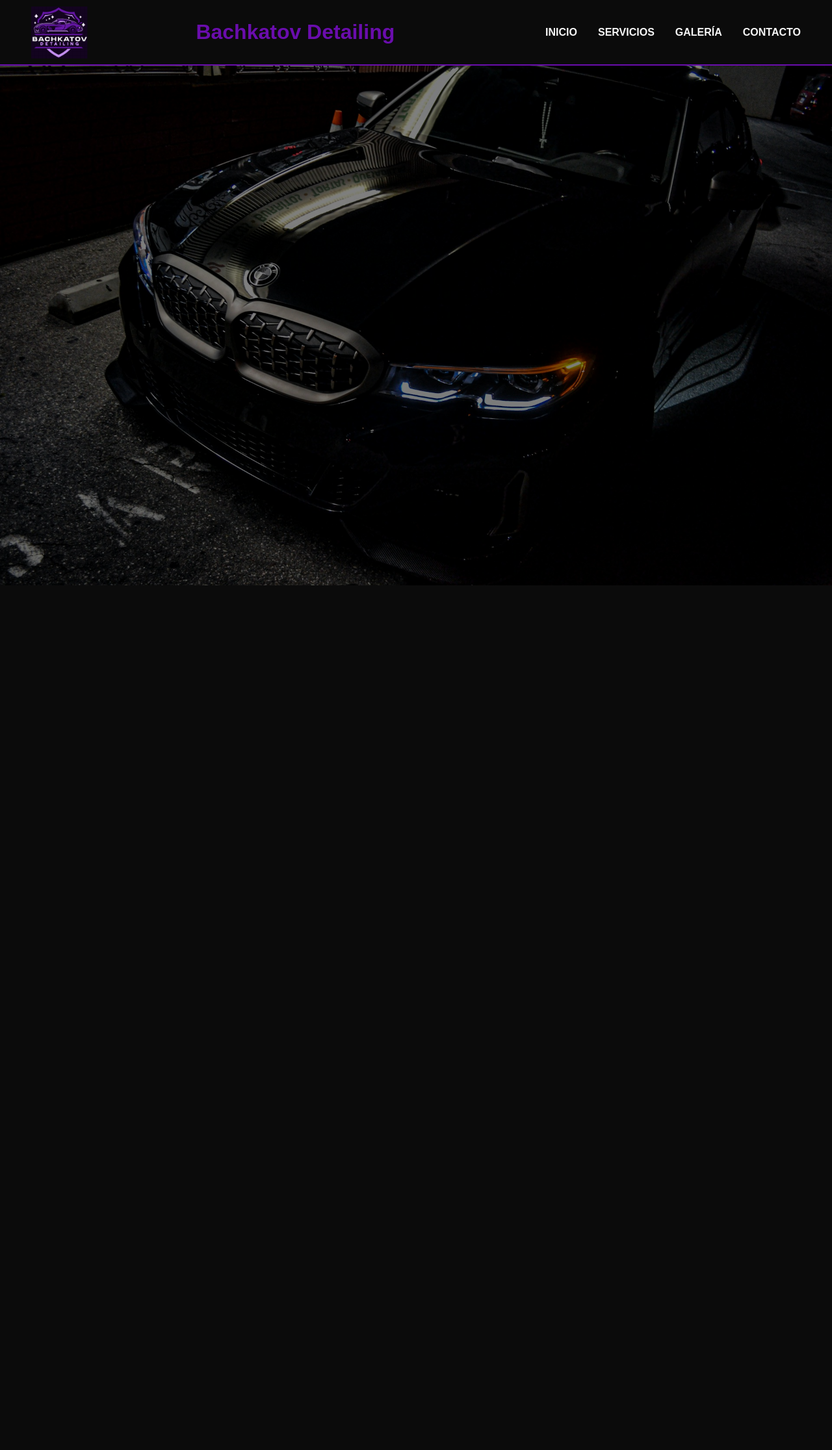
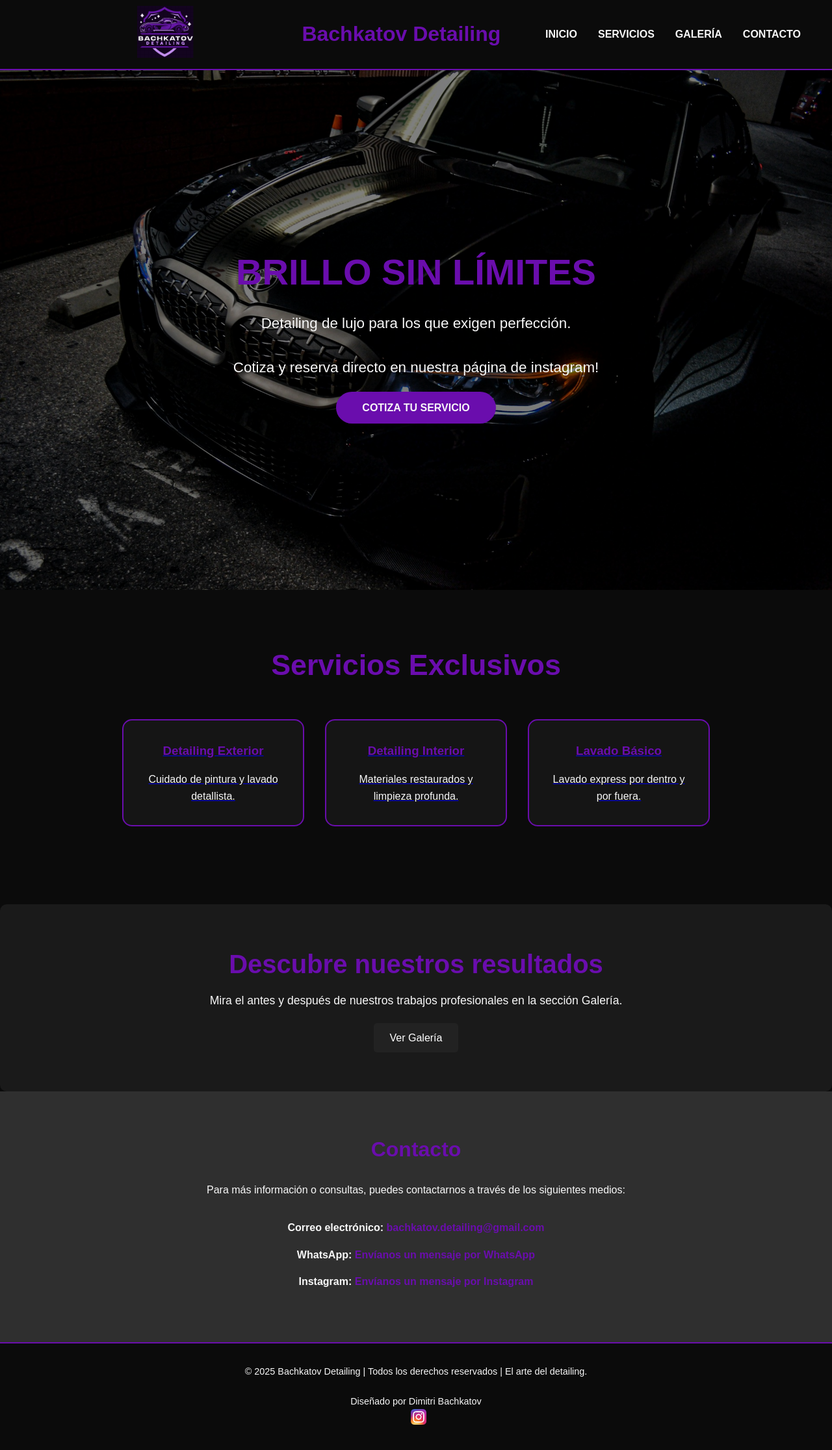
Before and after one commit to Msskre/bachkatov-detailing, a Django app: page / in a window 1280 px wide. Shown: the whole page at 65% size. Before the commit the page ends 901 px from the top, so only its background shows below. Run offline with Django 5.2, Linux system fonts and the light colour scheme; some web fonts are replaced.

Commit message:
intento numero 23423423

```diff
--- a/inicio/static/inicio/css/styles.css
+++ b/inicio/static/inicio/css/styles.css
@@ -1,10 +1,8 @@
-/* ==================== ESTILOS GENERALES ==================== */
-/* Reset mejorado */
+/* Reset */
 * {
     margin: 0;
     padding: 0;
     box-sizing: border-box;
-    -webkit-tap-highlight-color: transparent; /* Elimina el resaltado azul en móviles */
 }
 
 /* Paleta elegante */
@@ -14,70 +12,29 @@
     --blanco: #f8f8f8;
 }
 
-/* Base mejorada para móviles */
-html {
-    overflow-x: hidden;
-    -webkit-text-size-adjust: 100%;
-    text-size-adjust: 100%;
-    touch-action: manipulation;
-}
-
+/* General */
 body {
-    min-width: 320px;
-    width: 100%;
-    max-width: 100vw;
     font-family: 'Poppins', sans-serif;
     background-color: var(--negro);
     color: var(--blanco);
     line-height: 1.6;
-    position: relative;
-    overflow-x: hidden;
-    padding: 0 1rem;
 }
 
-@media (min-width: 769px) {
-    body {
-        padding: 0;
-    }
-}
-
-img {
-    max-width: 100%;
-    height: auto;
-    display: block;
-    border: 0;
-}
-
-/* ==================== HEADER RESPONSIVO ==================== */
+/* Header */
 .header {
     display: flex;
-    flex-direction: column;
+    justify-content: space-between;
     align-items: center;
-    padding: 1rem;
+    padding: 1.5rem 3rem;
     background-color: var(--negro);
     border-bottom: 2px solid var(--morado);
     position: sticky;
     top: 0;
     z-index: 1000;
-    width: 100%;
-    overflow-x: hidden;
-    flex-wrap: wrap;
+
 }
 
-@media (min-width: 769px) {
-    .header {
-        flex-direction: row;
-        justify-content: space-between;
-        padding: 1.5rem 3rem;
-    }
-}
-
-@media (max-width: 768px) {
-    .header {
-        padding: 1rem 0.5rem;
-    }
-}
-
+/* Distribuir los elementos del header */
 .header-section {
     flex: 1;
     display: flex;
@@ -85,108 +42,36 @@
     justify-content: center;
 }
 
+/* Imagen del logo */
 .logo-img img {
-    height: 40px;
+    height: 50px; /* Mantén una altura pequeña */
     width: auto;
+    transform: scale(1.6); /* Ajusta el tamaño visual */
+    transform-origin: left center;
 }
 
-@media (min-width: 769px) {
-    .logo-img img {
-        height: 50px;
-        transform: scale(1.6);
-        transform-origin: left center;
-    }
-}
-
+/* Título centrado */
 .logo-text {
-    font-size: 1.5rem;
+    font-size: 2rem;
     font-weight: bold;
     color: var(--morado);
-    text-align: center;
+    justify-content: center;
     font-family: 'Tagesschrift', sans-serif;
     text-decoration: none;
-    margin: 0.5rem 0;
-    width: 100%;
-}
-
-@media (min-width: 769px) {
-    .logo-text {
-        font-size: 2rem;
-        margin: 0;
-        width: auto;
-    }
-}
-
-@media (max-width: 768px) {
-    .logo-text {
-        font-size: 1.3rem;
-    }
 }
 
 /* Navegación */
 .nav {
-    display: flex;
-    flex-wrap: wrap;
-    justify-content: center;
-    gap: 0.8rem;
-    margin-top: 1rem;
-    width: 100%;
-    overflow-x: hidden;
-}
-
-@media (min-width: 769px) {
-    .nav {
     justify-content: flex-end;
-        margin-top: 0;
-        gap: 0;
-        width: auto;
-    }
 }
 
 .nav a {
     color: var(--blanco);
+    margin-left: 2rem;
     text-decoration: none;
     text-transform: uppercase;
     font-weight: 600;
-    transition: color 0.3s;
-    padding: 0.5rem;
-    font-size: 0.9rem;
-    min-width: 44px;
-    min-height: 44px;
-    display: flex;
-    align-items: center;
-    justify-content: center;
-}
-
-@media (min-width: 769px) {
-    .nav a {
-        margin-left: 2rem;
-        font-size: 1rem;
-        padding: 0;
-    }
-}
-
-@media (max-width: 768px) {
-    .nav {
-        display: none; /* Oculta el menú por defecto */
-        flex-direction: column;
-        background-color: #111; /* Cambia según tu diseño */
-        position: absolute;
-        top: 60px; /* Ajusta según tu header */
-        left: 0;
-        width: 100%;
-        text-align: center;
-        z-index: 1000;
-    }
-
-    .nav a {
-        padding: 15px;
-        border-top: 1px solid #444;
-    }
-
-    .nav.show {
-        display: flex; /* Muestra el menú cuando se activa */
-    }
+    transition: color 0.3s, transform 0.3s;
 }
 
 .nav a:hover {
@@ -194,12 +79,14 @@
     transform: scale(1.1);
 }
 
-/* ==================== HERO SECTION ==================== */
+
+/* Hero con Parallax */
 .hero {
     height: 100vh;
-    min-height: 500px;
-    background: url('/static/inicio/img/elegante.jpg') center center / cover no-repeat;
-    background-attachment: scroll;
+    background: url('/static/inicio/img/elegante.jpg') center center / cover no-repeat fixed;
+    background-attachment: fixed; /* Efecto parallax */
+    background-size: cover;
+    background-position: center;
     display: flex;
     align-items: center;
     justify-content: center;
@@ -208,62 +95,33 @@
     color: var(--blanco);
 }
 
-@media (min-width: 769px) {
-    .hero {
-        background-attachment: fixed;
-    }
-}
-
 .hero::before {
     content: '';
     position: absolute;
     top: 0; left: 0; right: 0; bottom: 0;
-    background: rgba(0, 0, 0, 0.5);
+    background: rgba(0, 0, 0, 0.5); /* Oscurece para resaltar texto */
     z-index: 1;
 }
 
 .hero-content {
     position: relative;
     z-index: 2;
-    padding: 1rem;
-    width: 100%;
 }
 
 .hero-content h1 {
-    font-size: 2rem;
+    font-size: 3.5rem;
     color: var(--morado);
     margin-bottom: 1rem;
     text-transform: uppercase;
 }
 
 .hero-content p {
-    font-size: 1.1rem;
+    font-size: 1.4rem;
     margin-bottom: 2rem;
 }
 
-@media (min-width: 769px) {
-    .hero-content h1 {
-        font-size: 3.5rem;
-    }
-
-    .hero-content p {
-        font-size: 1.4rem;
-    }
-}
-
-@media (max-width: 480px) {
-    .hero-content h1 {
-        font-size: 1.5rem;
-    }
-
-    .hero-content p {
-        font-size: 1rem;
-    }
-}
-
-/* Botón */
 .btn {
-    padding: 1rem 2rem;
+    padding: 1rem 2.5rem;
     background-color: var(--morado);
     color: var(--blanco);
     text-decoration: none;
@@ -271,9 +129,6 @@
     border-radius: 30px;
     text-transform: uppercase;
     transition: background 0.3s, transform 0.3s;
-    display: inline-block;
-    min-width: 44px;
-    min-height: 44px;
 }
 
 .btn:hover {
@@ -281,67 +136,32 @@
     transform: scale(1.05);
 }
 
-@media (max-width: 480px) {
-    .btn {
-        padding: 0.8rem 1.5rem;
-        font-size: 0.9rem;
-    }
-}
-
-/* ==================== SECCIONES RESPONSIVAS ==================== */
+/* Servicios */
 .servicios {
-    padding: 3rem 1rem;
+    padding: 5rem 2rem;
     text-align: center;
 }
 
-@media (min-width: 769px) {
-    .servicios {
-        padding: 5rem 2rem;
-    }
-}
-
-.servicios h2 {
-    font-size: 2rem;
-    color: var(--morado);
-    margin-bottom: 2rem;
-}
-
-@media (min-width: 769px) {
 .servicios h2 {
     font-size: 2.8rem;
+    color: var(--morado);
     margin-bottom: 3rem;
-    }
 }
 
 .cards {
     display: flex;
-    flex-direction: column;
-    align-items: center;
-    gap: 1.5rem;
-}
-
-@media (min-width: 769px) {
-    .cards {
-        flex-direction: row;
     flex-wrap: wrap;
     justify-content: center;
-    }
+    gap: 2rem;
 }
 
 .card {
     background-color: #151515;
     border: 2px solid var(--morado);
     border-radius: 15px;
-    padding: 1.5rem;
-    width: 100%;
-    max-width: 350px;
+    padding: 2rem;
+    width: 280px;
     transition: transform 0.3s, box-shadow 0.3s;
-}
-
-@media (min-width: 769px) {
-    .card {
-        max-width: 350px;
-    }
 }
 
 .card:hover {
@@ -466,13 +328,13 @@
     pointer-events: none;
 }
 
-/* ==================== FOOTER ==================== */
+/* Footer */
 .footer {
     text-align: center;
-    padding: 1.5rem;
+    padding: 2rem;
     background-color: #0b0b0b;
     border-top: 2px solid var(--morado);
-    font-size: 0.8rem;
+    font-size: 0.9rem;
 }
 
 .instagram-img {
--- a/inicio/templates/menu/index.html
+++ b/inicio/templates/menu/index.html
@@ -4,19 +4,19 @@
 <head>
     <link href="https://fonts.googleapis.com/css2?family=Tagesschrift&display=swap" rel="stylesheet">
     <meta charset="UTF-8">
-    <meta name="viewport" content="width=device-width, initial-scale=1.0" >
+    <meta name="viewport" content="width=device-width, initial-scale=1.0">
     <title>BACHKATOV Detailing Premium</title>
     <link rel="stylesheet" href="{% static 'inicio/css/styles.css' %}">
 </head>
 <body>
     <header class="header">
-        <div class="logo-img">
+        <div class="header-section logo-img">
             <a href="/">
                 <img src="{% static 'inicio/img/logo.detailing.png' %}" alt="Logo" />
             </a>
         </div>
-        <a href="/" class="logo-text">Bachkatov Detailing</a>
-        <nav class="nav" id="mainNav">
+        <a href="/" class="header-section logo-text">Bachkatov Detailing</a>
+        <nav class="header-section nav">
             <a href="/">Inicio</a>
             <a href="{% url 'servicios' %}">Servicios</a>
             <a href="{% url 'galeria' %}">Galería</a>
@@ -113,16 +113,27 @@
             faders.forEach(fader => {
                 appearOnScroll.observe(fader);
             });
+        });
+    </script>
 
+    <script>
         function copiarCorreo() {
+            // Crear un campo de texto temporal
             const input = document.createElement('input');
-            input.setAttribute('value', 'bachkatov.detailing@gmail.com');
+            input.setAttribute('value', 'tu_correo@example.com');
             document.body.appendChild(input);
+
+            // Seleccionar el texto y copiarlo al portapapeles
             input.select();
             document.execCommand('copy');
+
+            // Eliminar el campo de texto temporal
             document.body.removeChild(input);
+
+            // Mostrar un mensaje al usuario (opcional)
             alert('Correo copiado al portapapeles!');
         }
     </script>
+
 </body>
 </html>
```
Also changed, not shown: other parts of inicio/static/inicio/css/styles.css (+42 -0 lines), 1 other file. Lines whose indentation alone changed are shown as unchanged.
